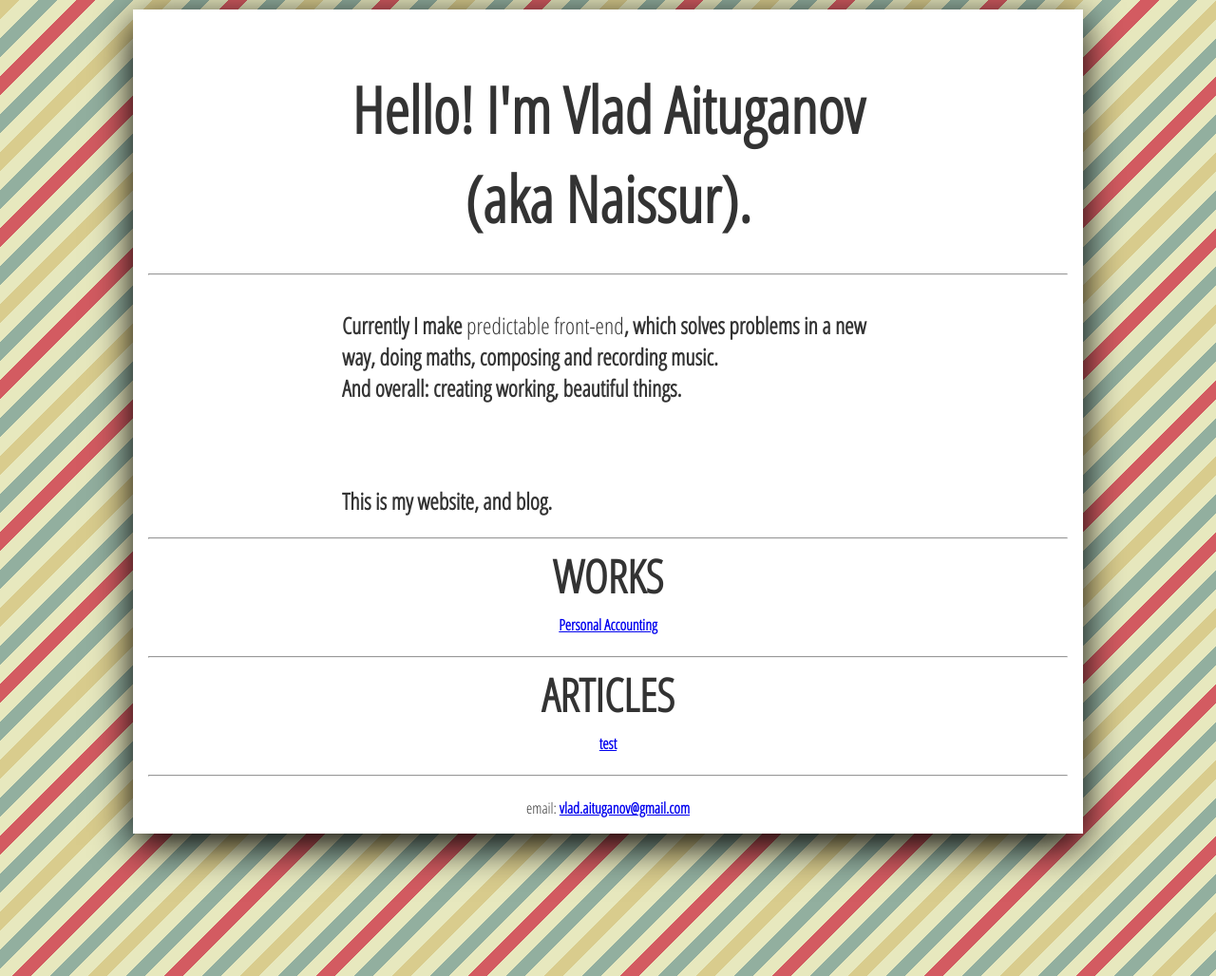
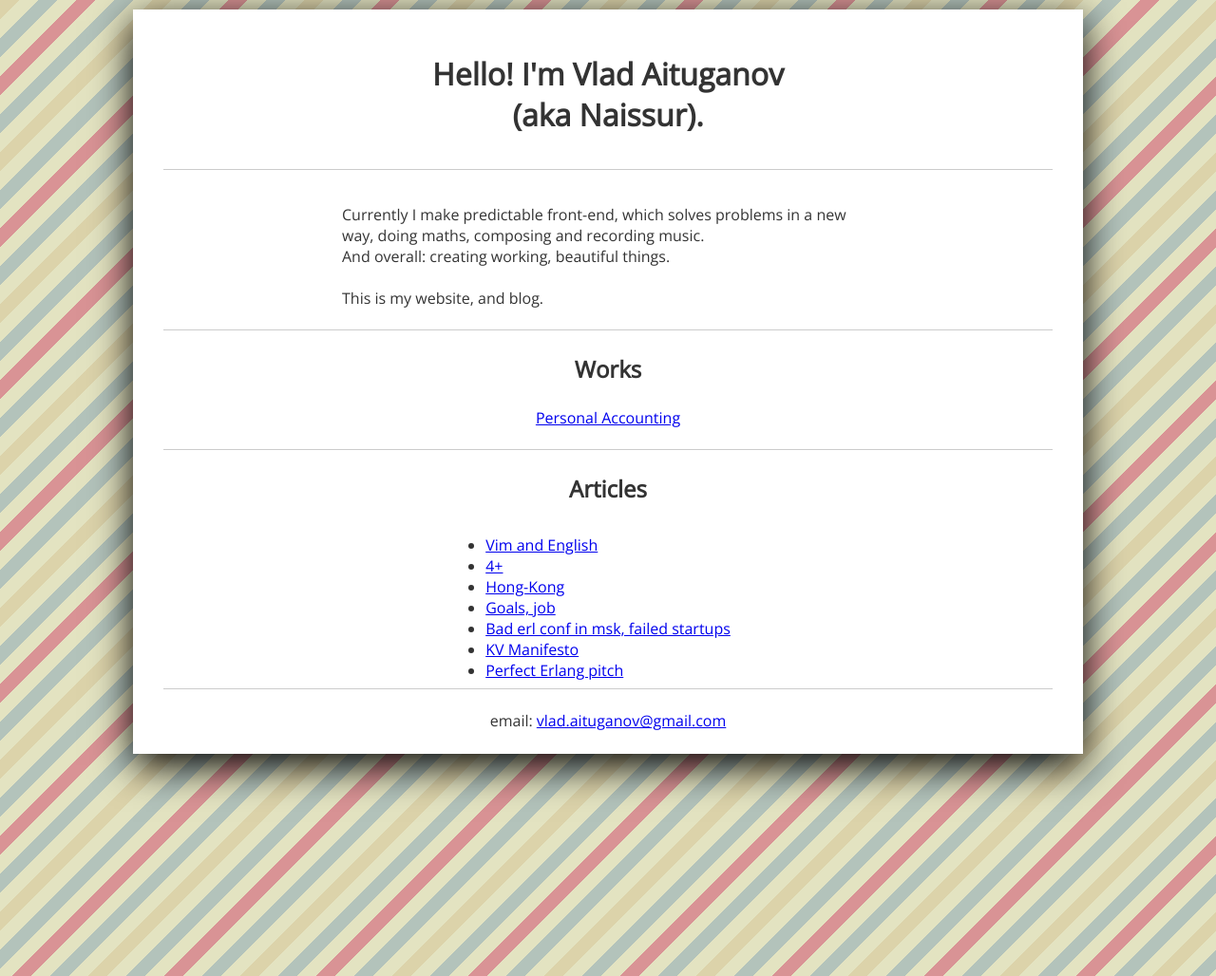
Before and after one commit to Naissur/Naissur.github.io, a Jekyll site: the page build/index.html, which Jekyll copies as it is, in a window 1280 px wide. Shown: the whole page at 95% size. Built offline with Jekyll 4.4.1, drawn with Linux system fonts in a browser that asks for light colours.

```diff
--- a/build/css/styles.css
+++ b/build/css/styles.css
@@ -12,8 +12,8 @@
   padding: 0;
 
   font-size: 1.0em;
-  font-family: 'Open Sans Condensed', sans-serif;
-  font-weight: 600;
+  font-family: 'Open Sans', sans-serif;
+  /* font-weight: 600; */
 
   box-sizing: border-box;
 }
@@ -28,11 +28,32 @@
   text-align: center;
 }
 
+@keyframes background {
+  from {
+    background-position: -20px 0px;
+  }
+  10% {
+    background-position: 0px 0px;
+  }
+  to {
+    background-position: 0px 0px;
+  }
+}
+
 body{
+  background-position: 0px;
   background: url("../res/pattern_3.png");
   image-rendering: pixelated;
   background-attachment: fixed;
   word-break: break-word;
+
+  animation-name: background;
+  animation-duration: 4s;
+}
+
+.index-page-link {
+  cursor: pointer;
+  text-align: left;
 }
 
 a {
@@ -44,11 +65,19 @@
   font-weight: 400;
 }
 
+hr {
+  height: 1px;
+  border-top: 0;
+  border-right: 0;
+  border-left: 0;
+  border-bottom: 1px solid rgba(0, 0, 0, 0.2);
+}
+
 ul {
   padding: 16px;
 
   display: inline-block;
-  list-style-type: none;
+  /* list-style-type: none; */
 
   padding: 8px 66px;
 }
@@ -61,40 +90,39 @@
 }
 
 h1{
-  padding-top: 16px;
-  padding-bottom: 16px;
+  padding-top: 20px;
+  padding-bottom: 20px;
   padding-right: 16px;
   padding-left: 16px;
 
   margin-bottom: 16px;
-  margin-top: 16px;
+  margin-top: 0px;
 
-  font-size: 4.2em;
-  font-family: 'Open Sans Condensed', sans-serif;
+  font-size: 2.0em;
+  font-family: 'Open Sans', sans-serif;
   font-weight: 700;
-  line-height: 1.4em;
 }
 
 h2{
-  padding-top: 6px;
-  padding-bottom: 8px;
+  padding-top: 24px;
+  padding-bottom: 24px;
   padding-right: 30px;
   padding-left: 30px;
 
-  font-size: 3em;
-  font-family: 'Open Sans Condensed', sans-serif;
+  font-size: 1.5em;
+  font-family: 'Open Sans', sans-serif;
   font-weight: 700;
-  text-transform: uppercase;
+  /* text-transform: uppercase; */
 }
 
 h3{
-  padding-top: 6px;
-  padding-bottom: 8px;
+  padding-top: 12px;
+  padding-bottom: 12px;
   padding-right: 30px;
   padding-left: 30px;
 
-  font-size: 2.4em;
-  font-family: 'Open Sans Condensed', sans-serif;
+  font-size: 1.2em;
+  font-family: 'Open Sans', sans-serif;
   font-weight: 700;
   text-transform: uppercase;
 }
@@ -107,9 +135,9 @@
   padding-right: 50px;
   padding-left: 50px;
 
-  font-size: 1.5em;
-  font-weight: 700;
-  font-family: 'Open Sans Condensed', sans-serif;
+  font-size: 1.0em;
+  /* font-weight: 700; */
+  font-family: 'Open Sans', sans-serif;
 }
 
 .page-wrapper{
@@ -118,7 +146,8 @@
   margin-bottom: 150px;
   max-width: 1000px;
 
-  padding: 16px;
+  padding: 16px 32px;
+  padding-bottom: 24px;
 
   background-color: white;
   box-shadow: #000 0px 12px 40px;
@@ -129,7 +158,7 @@
 
 .intro{
   padding-top: 10px;
-  padding-bottom: 50px;
+  padding-bottom: 0px;
 
 }
 
@@ -234,15 +263,14 @@
 
 @media screen and (max-width: 800px){
   h1{
-    font-size: 4.2em;
-    line-height: 1em;
+    font-size: 2.0em;
   }
   h2{
-    font-size: 2.5em;
+    font-size: 1.5em;
   }
   p{
     margin: 24px;
-    font-size: 1.7em;
+    font-size: 1.0em;
   }
 }
 
@@ -255,7 +283,6 @@
 @media screen and (max-width: 400px){
   /*h1{
   font-size: 3em;
-  line-height: 3.5em;
   }
   h2{
   font-size: 1.5em;
@@ -264,7 +291,6 @@
     padding-left: 20px;
     padding-right: 20px;
     margin-top: 20px;
-    /*font-size: 1.2em;
-    line-height: 2.0em;*/
+    font-size: 1.0em;
 }
 }
--- a/build/index.html
+++ b/build/index.html
@@ -2,12 +2,12 @@
 <html>
   <head>
     <title>Naissur Coding</title>
-    <link href='http://fonts.googleapis.com/css?family=PT+Sans+Narrow:400,700|Open+Sans:400,300,600|Open+Sans+Condensed:300&subset=latin,cyrillic' rel='stylesheet' type='text/css'>
+    <link href="https://fonts.googleapis.com/css?family=Open+Sans" rel="stylesheet">
     <link rel="stylesheet" href="css/styles.css">
     <meta charset="utf-8">
     <meta name="viewport" content="width=device-width, initial-scale=1">
-    <meta property="og:image" content="https://en.gravatar.com/userimage/98692382/d023ebc7823d384bb6b56a29d4518381.jpeg"/>
-    <meta property="og:title" content="Naissur codes"/>
+    <meta property="og:image" content="http://en.gravatar.com/userimage/98692382/a61dda542df096983029367042bf9a19.jpg?size=200"/>
+    <meta property="og:title" content="Naissur Codes"/>
     <meta name="description" content="Currently I make predictable front-end, which solves problems in a new way, doing maths, composing and recording music. And overall: creating working, beautiful things." />
     <meta property="og:url" content="http://naissur.github.io/"/>
     <meta property="og:site_name" content="Vlad Aituganov's Blog"/>
@@ -19,15 +19,15 @@
         <h1>Hello! I'm Vlad Aituganov <br/>(aka Naissur).</h1>
         <hr/>
         <p>
-        Currently I make <b>predictable front-end</b>, which solves problems in a new way, doing maths, composing and recording music.
-        <br/>
-        And overall: creating working, beautiful things.
+          Currently I make <b>predictable front-end</b>, which solves problems in a new way, doing maths, composing and recording music.
+          <br/>
+          And overall: creating working, beautiful things.
+          <br/>
+          <br/>
+          This is my website, and blog.
         </p>
+
       </div>
-
-      <p>
-        This is my website, and blog.
-      </p>
 
       <br/>
       <hr/>
@@ -46,13 +46,51 @@
         Articles
       </h2>
 
-      <a href="/test/2017/03/16/test.html">test</a>
+      <ul>
 
-      <br/>
+          <li>
+            <a href="/articles/2017/03/21/vim.html">Vim and English</a>
+          </li>
+
+          <li>
+            <a href="/articles/2017/03/20/005.html">4+</a>
+          </li>
+
+          <li>
+            <a href="/articles/2017/03/19/004.html">Hong-Kong</a>
+          </li>
+
+          <li>
+            <a href="/articles/2017/03/16/003.html">Goals, job</a>
+          </li>
+
+          <li>
+            <a href="/articles/2017/03/16/002.html">Bad erl conf in msk, failed startups</a>
+          </li>
+
+          <li>
+            <a href="/articles/2017/03/16/kv-manifest.html">KV Manifesto</a>
+          </li>
+
+          <li>
+            <a href="/articles/2017/03/16/001.html">Perfect Erlang pitch</a>
+          </li>
+
+      </ul>
       <br/>
       <hr/>
       <br/>
       <b>email: </b><a href="mailto:vlad.aituganov@gmail.com?Subject=Business">vlad.aituganov@gmail.com</a>
     </div>
+    <script>
+      (function(i,s,o,g,r,a,m){i['GoogleAnalyticsObject']=r;i[r]=i[r]||function(){
+      (i[r].q=i[r].q||[]).push(arguments)},i[r].l=1*new Date();a=s.createElement(o),
+      m=s.getElementsByTagName(o)[0];a.async=1;a.src=g;m.parentNode.insertBefore(a,m)
+      })(window,document,'script','https://www.google-analytics.com/analytics.js','ga');
+
+      ga('create', 'UA-93929325-1', 'auto');
+      ga('send', 'pageview');
+
+    </script>
   </body>
 </html>
```
Also changed, not shown: _posts/2016-04-22-lean.md (deleted, +0 -9 lines), build/res/pattern_3.png, 2 other files.
